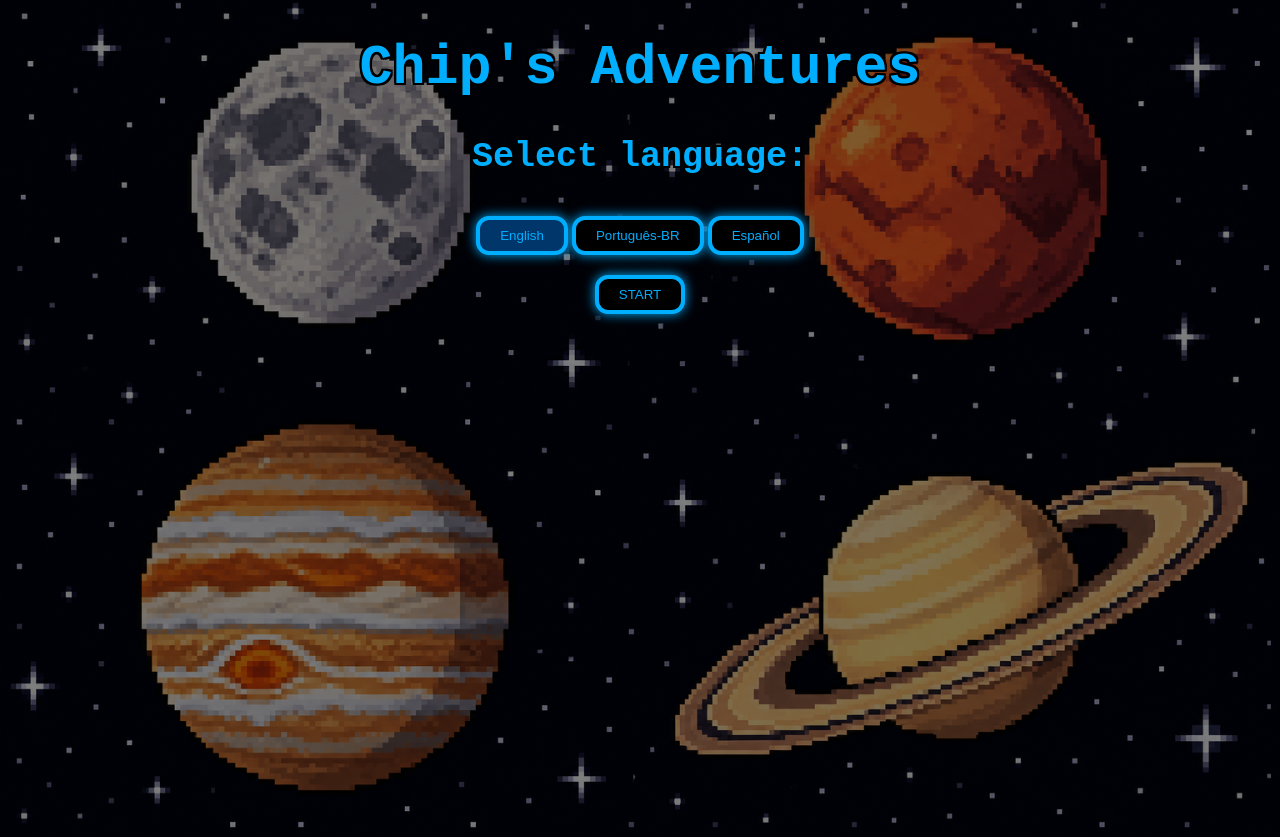
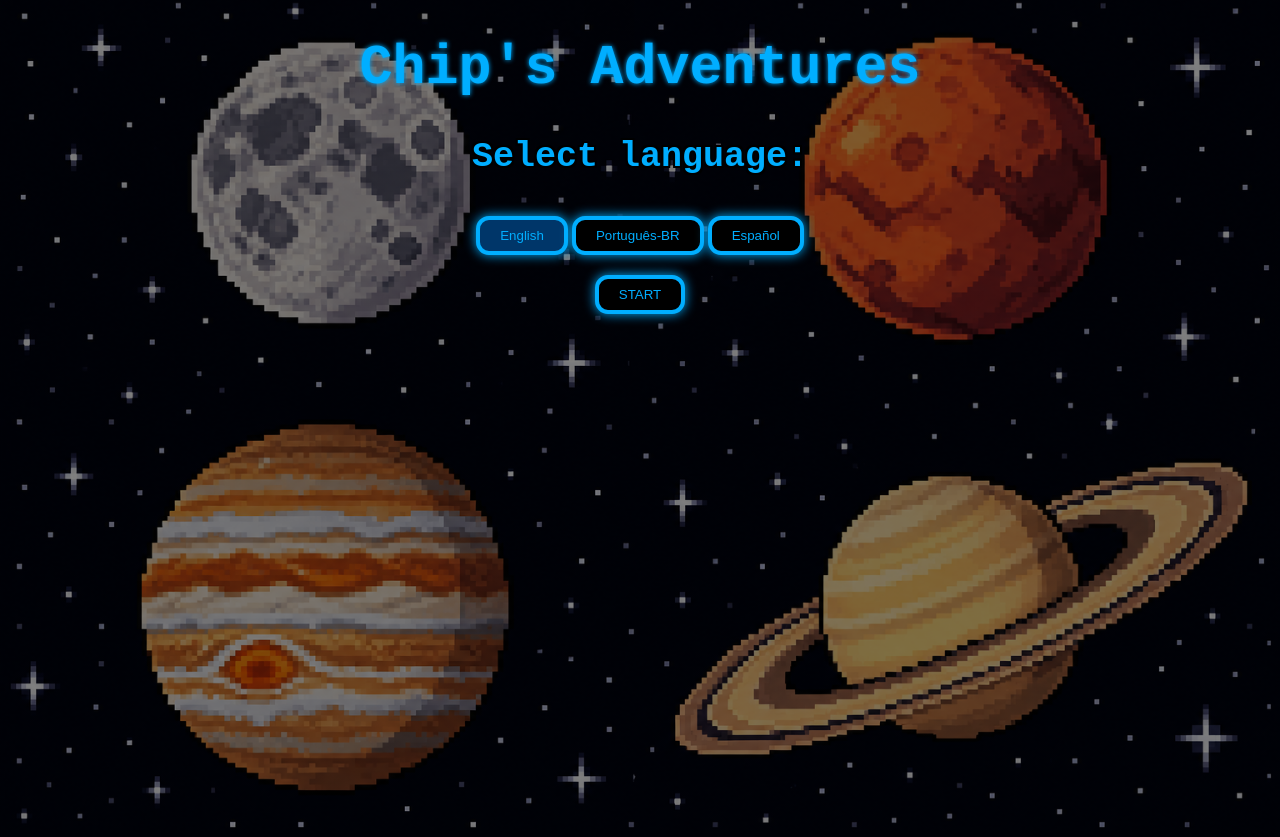
Before and after one commit to THEODORO1248/Chip-s-Adventures, a plain HTML site: page index.html in a window 1280 px wide. Drawn offline with Linux system fonts and the light colour scheme.

Commit message:
Add neon glow to game title

```diff
--- a/style.css
+++ b/style.css
@@ -2,6 +2,7 @@ h1 {
     font-size: 55px;
     font-family: monospace;
     color: rgb(0, 174, 255);
+    text-shadow: 0 0 15px rgb(0, 174, 255);
 }
 
 h2 {
@@ -63,3 +64,8 @@ h1, h2, p {
         2px 0 0 black,
         -2px 0 0 black;
 }
+
+h1 {
+    text-shadow:
+        0 0 5px rgb(0, 174, 255);
+}
```
